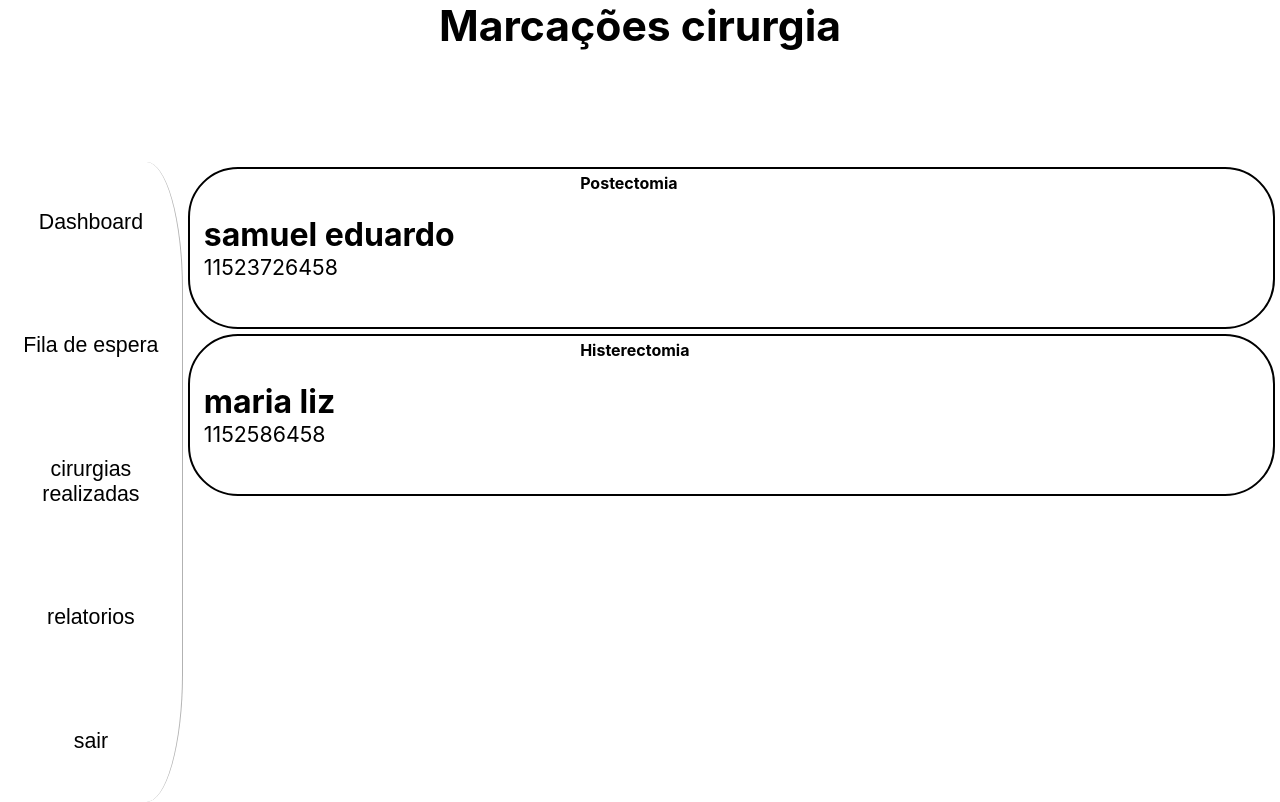
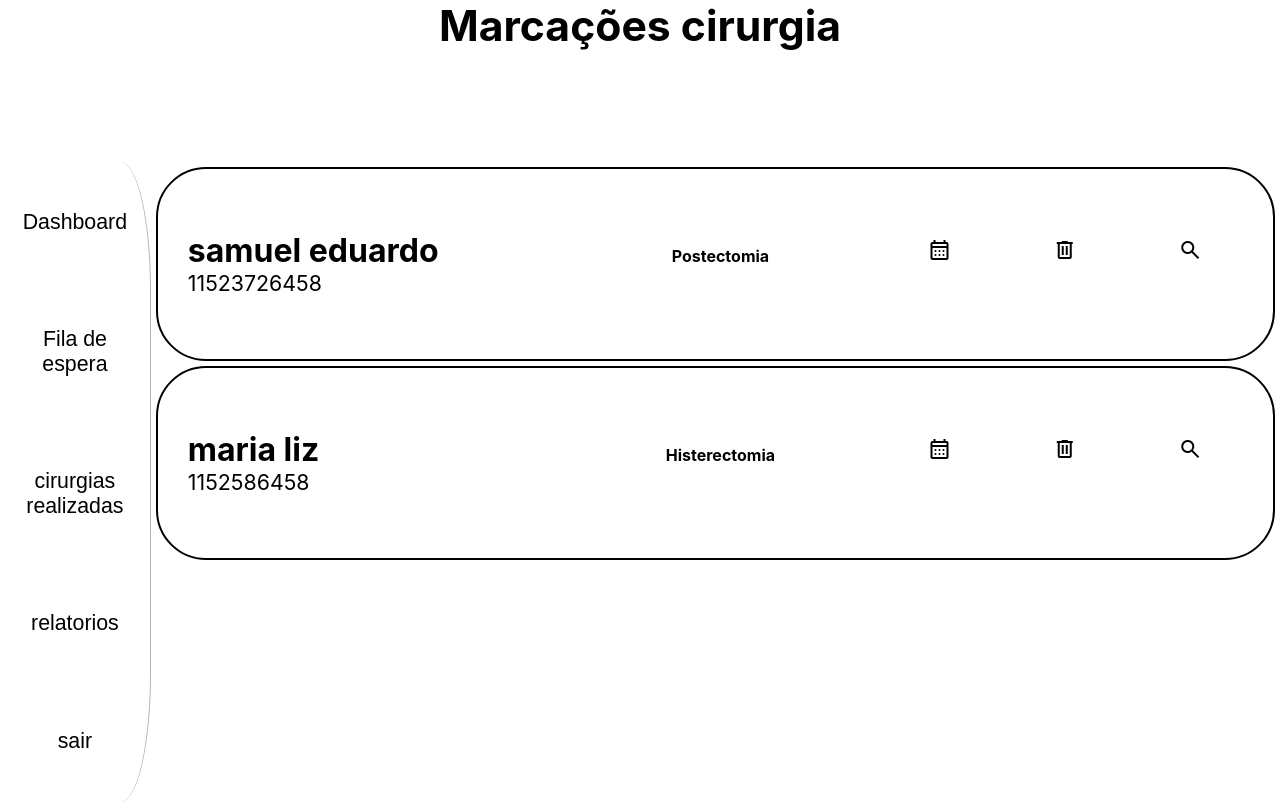
Before and after one commit to samuel-lino/controle-de-cirurgias, a React (Create React App) app: page / in a window 1280 px wide. Built offline with nearby package versions, Linux system fonts and the light colour scheme.

Commit message:
ajustando card

```diff
--- a/public/index.html
+++ b/public/index.html
@@ -1,6 +1,7 @@
 <!DOCTYPE html>
 <html lang="pt-BR">
   <head>
+    <link rel="stylesheet" href="https://fonts.googleapis.com/css2?family=Material+Symbols+Outlined"/>
     <meta charset="utf-8" />
     <title>Regulação de cirurgias</title>
     <link rel="icon" href="%PUBLIC_URL%/favicon.ico" />
@@ -16,6 +17,7 @@
       user's mobile device or desktop. See https://developers.google.com/web/fundamentals/web-app-manifest/
     -->
     <link rel="manifest" href="%PUBLIC_URL%/manifest.json" />
+
     <!--
       Notice the use of %PUBLIC_URL% in the tags above.
       It will be replaced with the URL of the `public` folder during the build.
--- a/src/modelos/card_cirurgia/card_cirurgia.css
+++ b/src/modelos/card_cirurgia/card_cirurgia.css
@@ -6,7 +6,9 @@
     border: 2px solid black;
     margin: 5px;
     border-radius: 50px;
-    padding: 4px;
+    padding: 20px;
+    justify-content: space-between;
+    align-items: baseline;
 }
 
 h5{
@@ -25,3 +27,9 @@
     align-items: start;
     margin-left: 10px;
 }
+.acoes{
+    display: flex;
+    flex-direction: row;
+    width: 35%;
+    justify-content: space-between;
+}
--- a/src/modelos/card_cirurgia/card_cirurgia.js
+++ b/src/modelos/card_cirurgia/card_cirurgia.js
@@ -9,6 +9,17 @@
         <div className="infocirurgia">
             <h4 className="tipocirurgia">{props.tipocirurgia}</h4>
         </div>
+        <div className="acoes">
+            <button><span className="material-symbols-outlined">
+calendar_month
+</span></button>
+            <button><span className="material-symbols-outlined">
+delete
+</span></button>
+            <button><span className="material-symbols-outlined">
+search
+</span></button>
+        </div>
     </div>)
 }
 
```
